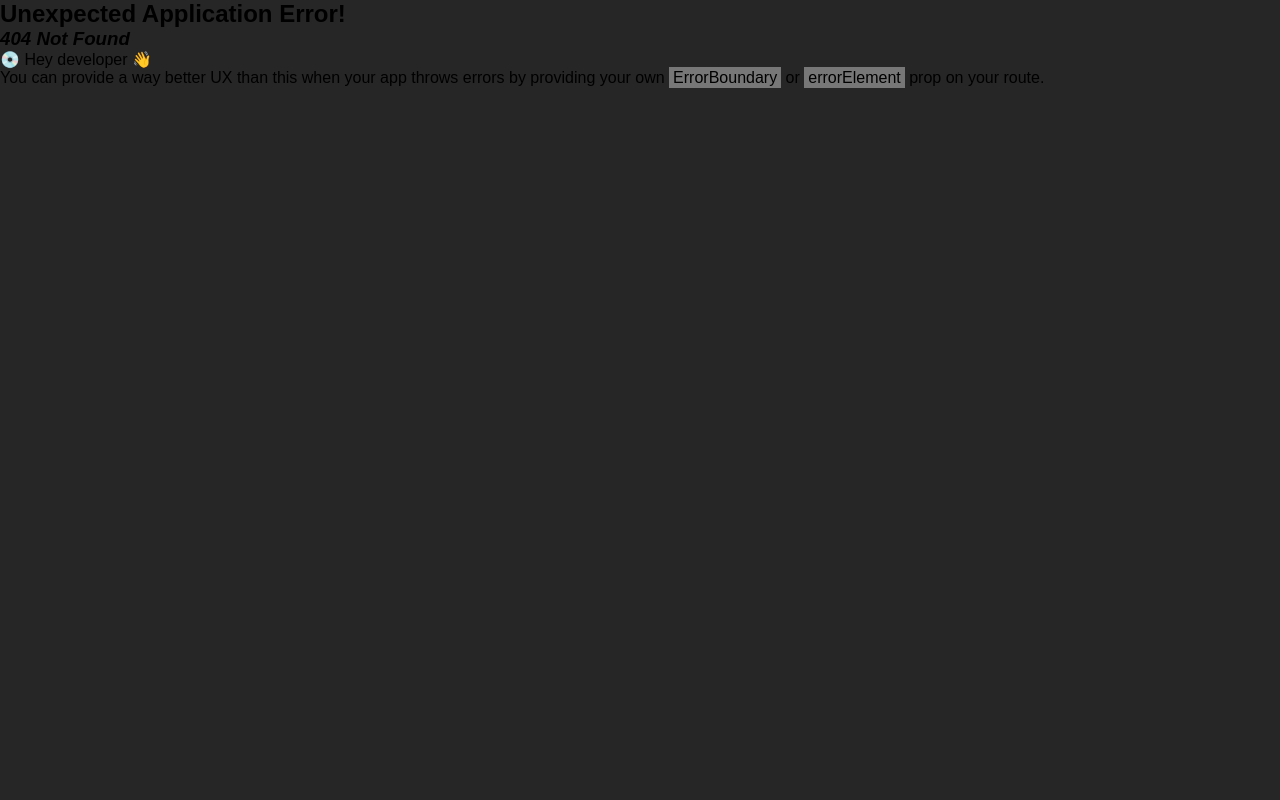
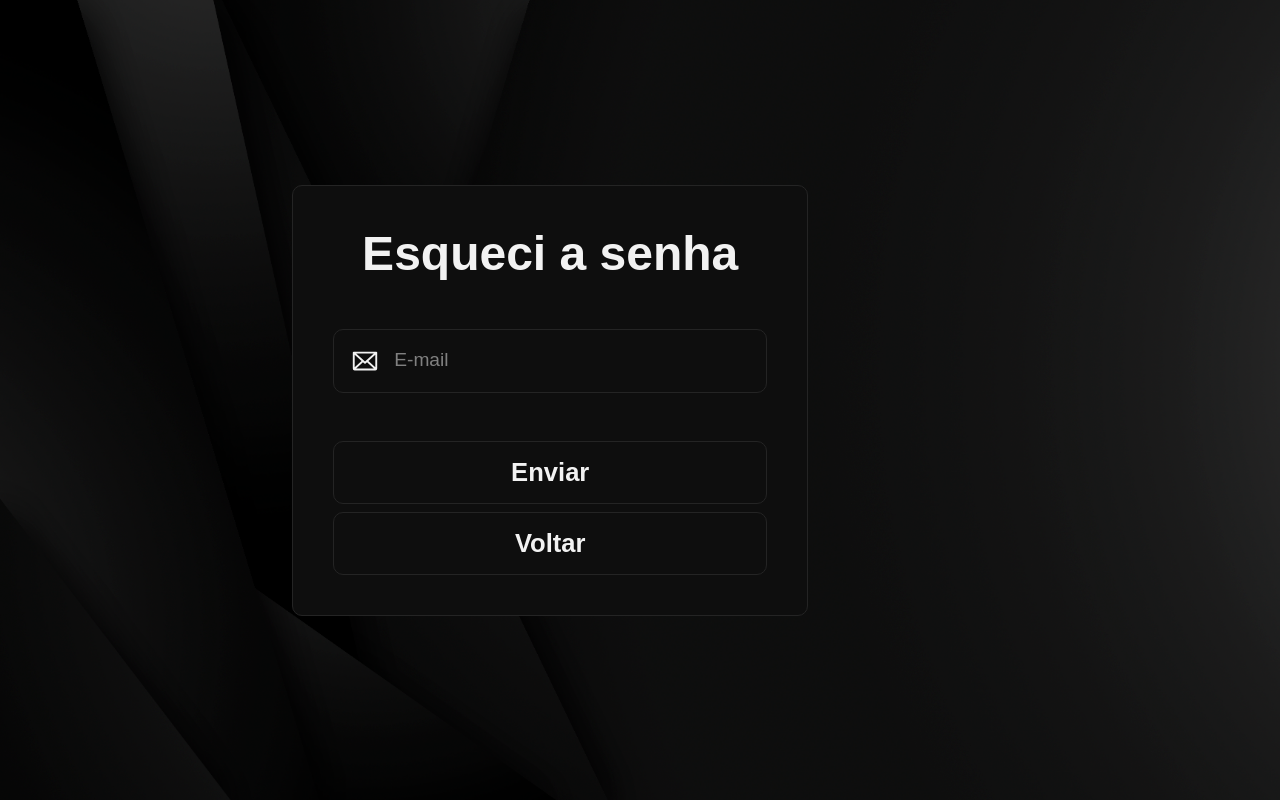
Before and after one commit to gabrieloliveiracrz/auto-control-parts, a React (Vite) app: page /login/forgotPassword in a window 1280 px wide. Before the commit this address had no page. Built offline with nearby package versions, Linux system fonts and the light colour scheme; a web font is replaced by a local one.

Commit message:
new features: forgotPassword and btn back

```diff
--- a/src/components/Back/Back.jsx
+++ b/src/components/Back/Back.jsx
@@ -1,14 +1,15 @@
 import React from 'react';
-import { useNavigate } from 'react-router-dom';
 import * as s from './style';
 
-const Confirm = (props) => {
-  const navigate = useNavigate();
+const Back = (props) => {
   return (
-    <s.Confirm>
-      <button type="submit">{props.message}</button>
-    </s.Confirm>
+    <s.StyledLink to={props.redirect}>
+      <s.Back>
+        <button>{props.message}</button>
+      </s.Back>
+    </s.StyledLink>
+
   );
 };
 
-export default Confirm;
+export default Back;
--- /dev/null
+++ b/src/components/Back/style.jsx
@@ -0,0 +1,35 @@
+import styled from 'styled-components';
+import { Link } from 'react-router-dom';
+
+export const Back = styled.div`
+  display: flex;
+  justify-content: center;
+
+  & button {
+    padding: 1rem;
+    width: 100%;
+    border-radius: 10px;
+    outline: none;
+    border: 1px solid #242424;
+    background-color: #0e0e0e;
+    color: #f2f2f2;
+    font-size: 1.6rem;
+    font-weight: var(--font-semibold);
+    cursor: pointer;
+  }
+
+  & button:hover {
+    background-color: #6e6e6e;
+    transition: 300ms;
+  }
+
+  & button:disabled {
+    background-color: #6e6e6e;
+    transition: 300ms;
+    cursor: not-allowed;
+  }
+`;
+
+export const StyledLink = styled(Link)`
+  text-decoration: none;
+`;
--- a/src/main.jsx
+++ b/src/main.jsx
@@ -3,7 +3,7 @@ import ReactDOM from 'react-dom/client';
 import SignIn from './pages/login/SignIn/SignIn';
 import SignUp from './pages/login/SignUp/SignUp';
 import LoginLayout from './pages/login/LoginLayout';
-// import ForgotPassword from './pages/login/ForgotPassword/ForgotPassword';
+import ForgotPassword from './pages/login/ForgotPassword/ForgotPassword';
 import PortalLayout from './pages/portal/PortalLayout';
 import Home from './pages/portal/Home/Home';
 import './global.css';
@@ -34,6 +34,10 @@ const router = createBrowserRouter([
         path: 'signUp',
         element: <SignUp />,
       },
+      {
+        path: 'forgotPassword',
+        element: <ForgotPassword />,
+      },
     ],
   },
 ]);
--- a/src/pages/login/ForgotPassword/ForgotPassword.jsx
+++ b/src/pages/login/ForgotPassword/ForgotPassword.jsx
@@ -1,6 +1,8 @@
 import React from 'react';
-// import * as s from '../style';
+import * as s from '../style';
 import { Envelope } from '@phosphor-icons/react';
+import Confirm from '../../../components/Confirm/Confirm';
+import Back from '../../../components/Back/Back';
 
 const ForgotPassword = () => {
   const onSubmit = (e) => {
@@ -11,10 +13,10 @@ const ForgotPassword = () => {
     <div>
       <s.Container>
         <form method="get" onSubmit={(e) => onSubmit(e)}>
-          <s.SignIn>
+          <s.Content>
             <s.Title>Esqueci a senha</s.Title>
             <s.InputGroup>
-              <s.iconWithInput className="iconWithInput">
+              <s.IconWithInput className="iconWithInput">
                 <Envelope size={30} className="icon" />
                 <s.Input
                   type="email"
@@ -22,17 +24,13 @@ const ForgotPassword = () => {
                   name="email"
                   placeholder="E-mail"
                 ></s.Input>
-              </s.iconWithInput>
+              </s.IconWithInput>
             </s.InputGroup>
-            <s.ForgotGroup>
-              <s.StyledLink to="/login">
-                <button className="back">Voltar</button>
-              </s.StyledLink>
-              <button type="submit" className="login">
-                Enviar
-              </button>
-            </s.ForgotGroup>
-          </s.SignIn>
+            <s.ButtonGroup>
+              <Confirm message="Enviar" />
+              <Back redirect="/" message="Voltar" />
+            </s.ButtonGroup>
+          </s.Content>
         </form>
       </s.Container>
     </div>
--- a/src/pages/login/SignIn/SignIn.jsx
+++ b/src/pages/login/SignIn/SignIn.jsx
@@ -2,6 +2,7 @@ import React, { useState } from 'react';
 import { EyeSlash, Eye, Key, User, WarningCircle } from '@phosphor-icons/react';
 import { useNavigate } from 'react-router-dom';
 import Confirm from '../../../components/Confirm/Confirm';
+import Back from '../../../components/Back/Back';
 import * as s from '../style';
 import api from '../../../services/api';
 
@@ -70,7 +71,7 @@ const SignIn = () => {
   };
 
   return (
-    <s.SignIn>
+    <s.Content>
       <form method="post" onSubmit={(e) => onSubmit(e)}>
         <s.Title>Bem-vindo(a)!</s.Title>
         <s.InputGroup>
@@ -119,22 +120,22 @@ const SignIn = () => {
               CapsLock Ativado!
             </s.WarningSpan>
           ) : null}
-          <s.StyledLink to="/forgotPassword">
+          <s.StyledLink to="/login/forgotPassword">
             <s.Span>Esqueceu a senha?</s.Span>
           </s.StyledLink>
         </s.InputGroup>
         <Confirm message="Entrar" />
       </form>
 
-      <s.SignUp>
+      <s.NotAcess>
         <s.p>
           Ainda não possui acesso?{' '}
           <s.StyledLink to="/login/signUp">
             <s.Span>Clique Aqui</s.Span>
           </s.StyledLink>
         </s.p>
-      </s.SignUp>
-    </s.SignIn>
+      </s.NotAcess>
+    </s.Content>
   );
 };
 
--- a/src/pages/login/SignUp/SignUp.jsx
+++ b/src/pages/login/SignUp/SignUp.jsx
@@ -9,6 +9,7 @@ import {
 } from '@phosphor-icons/react';
 import { useNavigate } from 'react-router-dom';
 import Confirm from '../../../components/Confirm/Confirm';
+import Back from '../../../components/Back/Back';
 import * as s from '../style';
 import api from '../../../services/api';
 import { toast } from 'react-toastify';
@@ -21,7 +22,6 @@ const SignUp = () => {
   const [iconConfirm, setIconConfirm] = useState(true);
   const [password, setPassword] = useState('');
   const [type, setType] = useState('password');
-  const [confirmPass, setConfirmPass] = useState('password');
   const [isValidLen, setIsValidLen] = useState(false);
   const [hasUppercase, setHasUppercase] = useState(false);
   const [hasDigit, setHasDigit] = useState(false);
@@ -45,7 +45,6 @@ const SignUp = () => {
     const isPasswordValid = isValidPasswordLen && hasUppercase && hasDigit && hasSpecialChar;
     setIsPasswordValid(isPasswordValid);
   };
-
 
   const isFormFilled = password.trim() !== '';
 
@@ -94,7 +93,6 @@ const SignUp = () => {
       : null;
   };
 
-
   const verifyEqualPassword = (e) => {
     if (form.password === e.target.value) {
       setDifPass(false);
@@ -130,11 +128,10 @@ const SignUp = () => {
   };
 
   return (
-    <s.SignIn>
+    <s.Content>
       <form method="post" onSubmit={(e) => handleOnSubmit(e)}>
         <s.Title>Cadastro de Usuario</s.Title>
         <s.Row>
-          <s.InputGroup>
           <s.IconWithInput className="IconWithInput code">
             <IdentificationCard size={30} className="icon" />
             <s.Input
@@ -147,9 +144,7 @@ const SignUp = () => {
               required
             ></s.Input>
           </s.IconWithInput>
-          </s.InputGroup>
 
-          <s.InputGroup>
           <s.IconWithInput className="IconWithInput name">
             <User size={30} className="icon" />
             <s.Input
@@ -162,7 +157,6 @@ const SignUp = () => {
               readOnly
             ></s.Input>
           </s.IconWithInput>
-          </s.InputGroup>
         </s.Row>
 
         <s.Row>
@@ -219,33 +213,19 @@ const SignUp = () => {
                 <span>A senha deve conter pelo menos um caractere especial.</span>
               </s.WarningSpan>
             )}
-
           </s.InputGroup>
 
           <s.InputGroup>
             <s.IconWithInput className="IconWithInput">
               <Key size={30} className="icon" />
               <s.Input
-                type={confirmPass}
+                type={type}
                 className="confirmPass"
                 name="confirmPass"
                 placeholder="Confirmar senha"
                 onInput={(e) => verifyEqualPassword(e)}
                 required
               ></s.Input>
-              {iconConfirm === true ? (
-                <Eye
-                  size={30}
-                  className="icon eye"
-                  onClick={(e) => changeEyeConfirm(e)}
-                />
-              ) : (
-                <EyeSlash
-                  size={30}
-                  className="icon eye"
-                  onClick={(e) => changeEyeConfirm(e)}
-                />
-              )}
             </s.IconWithInput>
 
             {difPass ? (
@@ -257,9 +237,12 @@ const SignUp = () => {
           </s.InputGroup>
         </s.Row>
 
+        <s.ButtonGroup>
           <Confirm message="Cadastrar" disabled={!isPasswordValid || difPass} />
+          <Back redirect="/" message="Voltar" />
+        </s.ButtonGroup>
       </form>
-    </s.SignIn>
+    </s.Content>
   );
 };
 
--- a/src/pages/login/style.jsx
+++ b/src/pages/login/style.jsx
@@ -26,7 +26,7 @@ export const Container = styled.div`
   }
 `;
 
-export const SignIn = styled.div`
+export const Content = styled.div`
   display: flex;
   flex-direction: column;
   gap: 3rem;
@@ -53,7 +53,7 @@ export const Row = styled.div`
   display: flex;
   gap: 1.5rem;
 
-  @media (max-width: 1360px) {
+  @media (max-width: 1260px) {
     /* Ajuste de estilo para telas menores */
     flex-direction: column;
   }
@@ -73,11 +73,11 @@ export const InputGroup = styled.div`
 
 export const IconWithInput = styled.div`
   display: flex;
-  flex-direction: row;
   border: 1px solid #242424;
   background-color: #0e0e0e;
   border-radius: 10px;
   padding: 1rem;
+  min-width: 400px;
   gap: 0.75rem;
 
   &:has(input:focus) {
@@ -93,6 +93,16 @@ export const IconWithInput = styled.div`
 
   & .eye {
     cursor: pointer;
+  }
+
+  @media (max-width: 768px) {
+    /* Ajuste de estilo para telas menores */
+    min-width: 300px;
+  }
+
+  @media (max-width: 500px) {
+    /* Ajuste de estilo para telas menores */
+    min-width: 150px;
   }
 `;
 
@@ -144,8 +154,14 @@ export const p = styled.p`
   font-size: 1rem;
 `;
 
-export const SignUp = styled.div`
+export const NotAcess = styled.div`
   text-align: center;
+`;
+
+export const ButtonGroup = styled.div`
+  display: flex;
+  flex-direction: column;
+  gap: 0.5rem;
 `;
 
 export const WarningSpan = styled.span`
```
Lines whose indentation alone changed are shown as unchanged.
